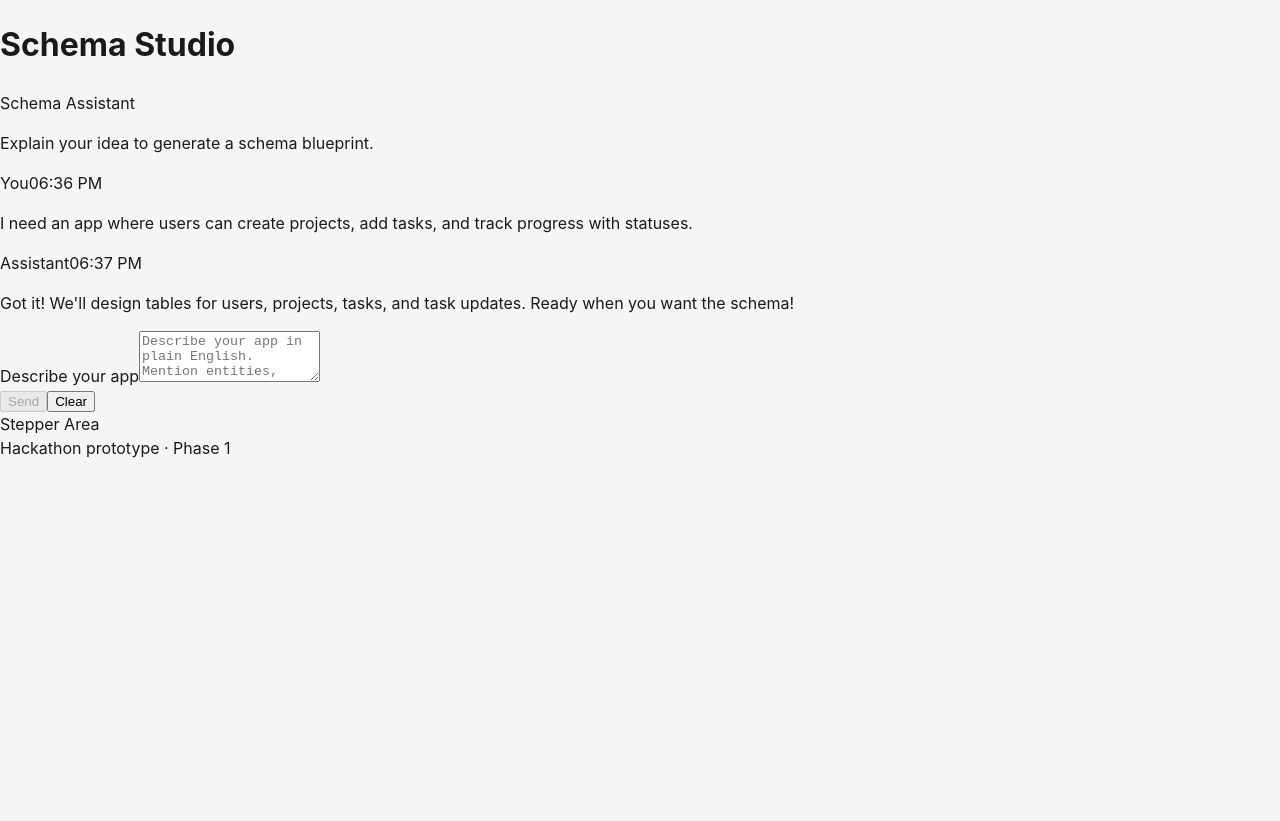
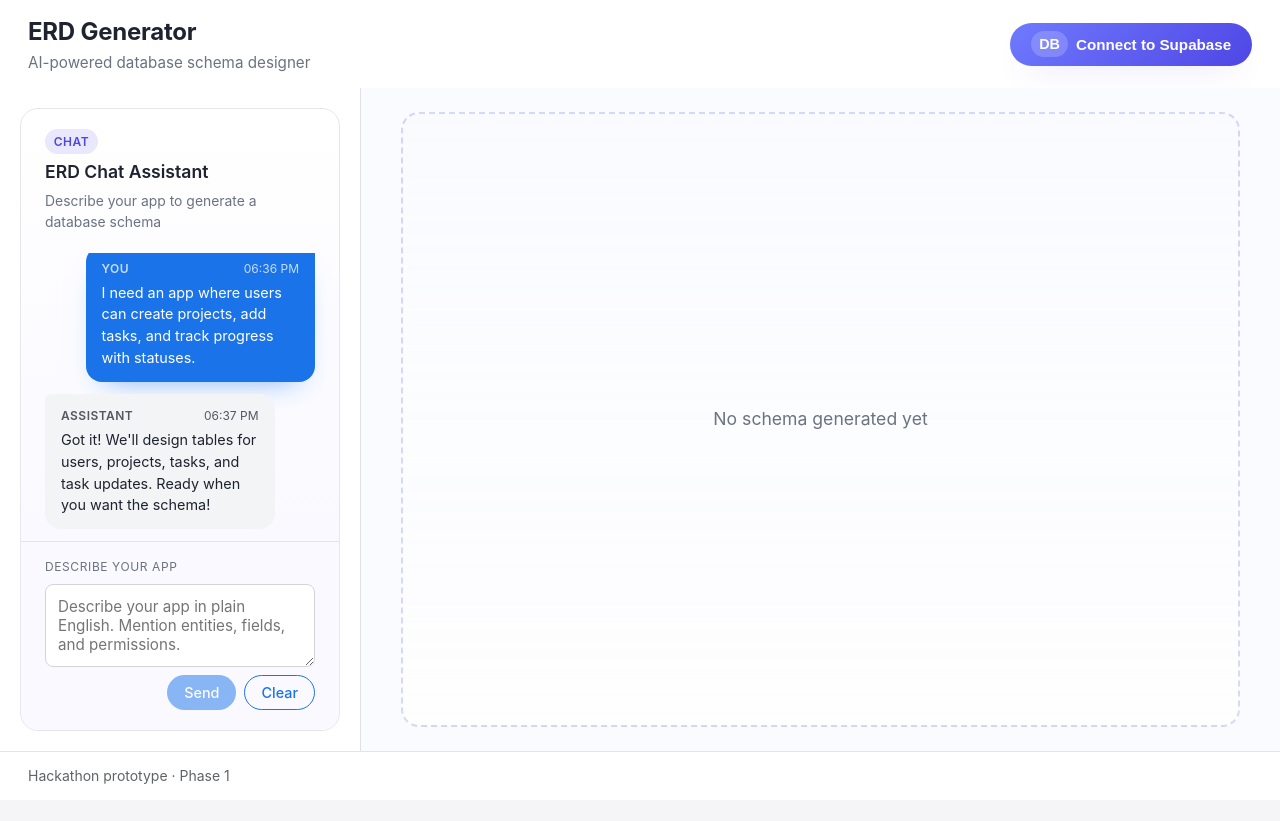
Before and after one commit to RahimMirani/Supabase-Hackathon, a React app in the folder frontend/: page / in a window 1280 px wide. After the commit the page ends 800 px from the top, so only its background shows below. Built offline with nearby package versions, Linux system fonts and the light colour scheme; the HTML template or start-up script is replaced by a standard one.

Commit message:
fixed app to load css

```diff
--- a/frontend/src/App.css
+++ b/frontend/src/App.css
@@ -2,18 +2,14 @@
   display: grid;
   grid-template-rows: auto 1fr auto;
   height: 100vh;
-  background: var(--surface, #f5f5f7);
-  color: var(--text-primary, #1a1a1a);
+  background: #f7f8fb;
+  color: #1f2330;
 }
 
 .app-shell__header,
 .app-shell__footer {
-  border-bottom: 1px solid #e3e3e8;
-  padding: 0.75rem 1.5rem;
+  padding: 0.85rem 1.75rem;
   background: #ffffff;
-  display: flex;
-  align-items: center;
-  justify-content: space-between;
 }
 
 .app-shell__footer {
@@ -24,10 +20,52 @@
   color: #5f6368;
 }
 
+.app-shell__header-content {
+  display: flex;
+  align-items: center;
+  justify-content: space-between;
+  gap: 1.5rem;
+}
+
 .app-shell__title {
   margin: 0;
-  font-size: 1.125rem;
+  font-size: 1.5rem;
+  font-weight: 700;
+  letter-spacing: -0.01em;
+}
+
+.app-shell__subtitle {
+  margin: 0.15rem 0 0;
+  color: #6b7280;
+  font-size: 0.95rem;
+}
+
+.app-shell__cta {
+  display: inline-flex;
+  align-items: center;
+  gap: 0.5rem;
+  border-radius: 999px;
+  border: none;
+  background: linear-gradient(135deg, #6f7afd, #4f46e5);
+  color: #fff;
   font-weight: 600;
+  font-size: 0.95rem;
+  padding: 0.55rem 1.3rem;
+  cursor: pointer;
+  box-shadow: 0 15px 30px -20px rgba(79, 70, 229, 0.75);
+  transition: transform 0.2s ease, box-shadow 0.2s ease;
+}
+
+.app-shell__cta:hover {
+  transform: translateY(-1px);
+  box-shadow: 0 18px 35px -20px rgba(79, 70, 229, 0.85);
+}
+
+.app-shell__cta-icon {
+  background: rgba(255, 255, 255, 0.18);
+  border-radius: 999px;
+  padding: 0.3rem 0.5rem;
+  font-size: 0.9rem;
 }
 
 .app-shell__body {
@@ -48,8 +86,8 @@
 }
 
 .app-shell__main {
-  background: #fff;
-  padding: 1.5rem 2rem;
+  background: #fafbff;
+  padding: 1.5rem 2.5rem;
   overflow-y: auto;
   position: relative;
 }
@@ -59,30 +97,53 @@
   flex-direction: column;
   gap: 0.75rem;
   height: 100%;
+  border-radius: 18px;
+  border: 1px solid #e5e7eb;
+  background: linear-gradient(180deg, #ffffff, #f9f9ff 70%);
+  overflow: hidden;
 }
 
 .chat-panel__header {
   display: flex;
   align-items: center;
   justify-content: space-between;
+  padding: 1.25rem 1.5rem 0.5rem;
+}
+
+.chat-panel__header-meta {
+  display: flex;
+  flex-direction: column;
+  gap: 0.35rem;
+}
+
+.chat-panel__badge {
+  align-self: flex-start;
+  background: rgba(79, 70, 229, 0.12);
+  color: #4f46e5;
+  padding: 0.2rem 0.55rem;
+  border-radius: 999px;
+  font-size: 0.75rem;
+  font-weight: 600;
+  letter-spacing: 0.04em;
+  text-transform: uppercase;
 }
 
 .chat-panel__title {
   margin: 0;
-  font-size: 1.05rem;
+  font-size: 1.1rem;
   font-weight: 600;
 }
 
 .chat-panel__subtitle {
   margin: 0;
-  color: #5f6368;
-  font-size: 0.875rem;
+  color: #6b7280;
+  font-size: 0.87rem;
 }
 
 .chat-panel__scroll {
   flex: 1;
   overflow-y: auto;
-  padding-right: 0.25rem;
+  padding: 0 1.5rem;
 }
 
 .chat-panel__messages {
@@ -92,23 +153,27 @@
 }
 
 .chat-bubble {
-  padding: 0.75rem 1rem;
-  border-radius: 12px;
-  background: #f1f3f4;
-  color: #1f1f1f;
+  padding: 0.85rem 1rem;
+  border-radius: 16px;
+  background: #f3f4f6;
+  color: #1f2330;
   display: flex;
   flex-direction: column;
   gap: 0.25rem;
+  max-width: 85%;
 }
 
 .chat-bubble--ai {
   align-self: flex-start;
+  border-top-left-radius: 6px;
 }
 
 .chat-bubble--user {
   align-self: flex-end;
   background: #1a73e8;
   color: #fff;
+  border-top-right-radius: 6px;
+  box-shadow: 0 14px 28px -18px rgba(26, 115, 232, 0.65);
 }
 
 .chat-bubble__meta {
@@ -116,6 +181,12 @@
   justify-content: space-between;
   font-size: 0.75rem;
   opacity: 0.75;
+}
+
+.chat-bubble__role {
+  text-transform: uppercase;
+  letter-spacing: 0.04em;
+  font-weight: 600;
 }
 
 .chat-bubble__content {
@@ -126,22 +197,24 @@
 
 .chat-panel__typing {
   font-size: 0.85rem;
-  color: #5f6368;
+  color: #6b7280;
+  margin-left: 0.5rem;
 }
 
 .chat-panel__composer {
   border-top: 1px solid #e3e3e8;
-  padding-top: 0.75rem;
+  padding: 1rem 1.5rem 1.25rem;
   display: flex;
   flex-direction: column;
   gap: 0.5rem;
+  background: rgba(250, 250, 255, 0.85);
 }
 
 .chat-panel__label {
   font-size: 0.75rem;
   text-transform: uppercase;
   letter-spacing: 0.05em;
-  color: #5f6368;
+  color: #6b7280;
 }
 
 .chat-panel__textarea {
@@ -175,7 +248,7 @@
 }
 
 .btn {
-  border-radius: 8px;
+  border-radius: 999px;
   border: 1px solid transparent;
   padding: 0.5rem 1rem;
   font-size: 0.9rem;
@@ -208,6 +281,18 @@
   box-shadow: none;
 }
 
+.workspace-placeholder {
+  height: 100%;
+  border: 2px dashed rgba(99, 102, 241, 0.25);
+  border-radius: 18px;
+  display: flex;
+  align-items: center;
+  justify-content: center;
+  font-size: 1.1rem;
+  color: #6b7280;
+  background: linear-gradient(180deg, rgba(249, 250, 255, 0.88), rgba(255, 255, 255, 0.75));
+}
+
 @media (max-width: 960px) {
   .app-shell__body {
     grid-template-columns: 1fr;
--- a/frontend/src/App.tsx
+++ b/frontend/src/App.tsx
@@ -1,11 +1,12 @@
 import { AppLayout } from './components/layout'
 import { ChatPanel } from './components/chat'
 import { StoreProvider } from './state'
+import './App.css'
 
 const App = () => {
   return (
     <StoreProvider>
-      <AppLayout sidebar={<ChatPanel />} main={<div>Stepper Area</div>} />
+      <AppLayout sidebar={<ChatPanel />} main={<div className="workspace-placeholder">No schema generated yet</div>} />
     </StoreProvider>
   )
 }
--- a/frontend/src/components/chat/ChatPanel.tsx
+++ b/frontend/src/components/chat/ChatPanel.tsx
@@ -76,9 +76,10 @@ export const ChatPanel = () => {
   return (
     <div className="chat-panel">
       <header className="chat-panel__header">
-        <div>
-          <p className="chat-panel__title">Schema Assistant</p>
-          <p className="chat-panel__subtitle">Explain your idea to generate a schema blueprint.</p>
+        <div className="chat-panel__header-meta">
+          <div className="chat-panel__badge">Chat</div>
+          <p className="chat-panel__title">ERD Chat Assistant</p>
+          <p className="chat-panel__subtitle">Describe your app to generate a database schema</p>
         </div>
       </header>
 
--- a/frontend/src/components/layout/AppLayout.tsx
+++ b/frontend/src/components/layout/AppLayout.tsx
@@ -11,7 +11,18 @@ export const AppLayout = ({ header, footer, sidebar, main }: AppLayoutProps) =>
   return (
     <div className="app-shell">
       <header className="app-shell__header">
-        {header ?? <h1 className="app-shell__title">Schema Studio</h1>}
+        {header ?? (
+          <div className="app-shell__header-content">
+            <div className="app-shell__brand">
+              <h1 className="app-shell__title">ERD Generator</h1>
+              <p className="app-shell__subtitle">AI-powered database schema designer</p>
+            </div>
+            <button className="app-shell__cta" type="button">
+              <span className="app-shell__cta-icon" aria-hidden="true">DB</span>
+              Connect to Supabase
+            </button>
+          </div>
+        )}
       </header>
       <div className="app-shell__body">
         <aside className="app-shell__sidebar">{sidebar}</aside>
```
